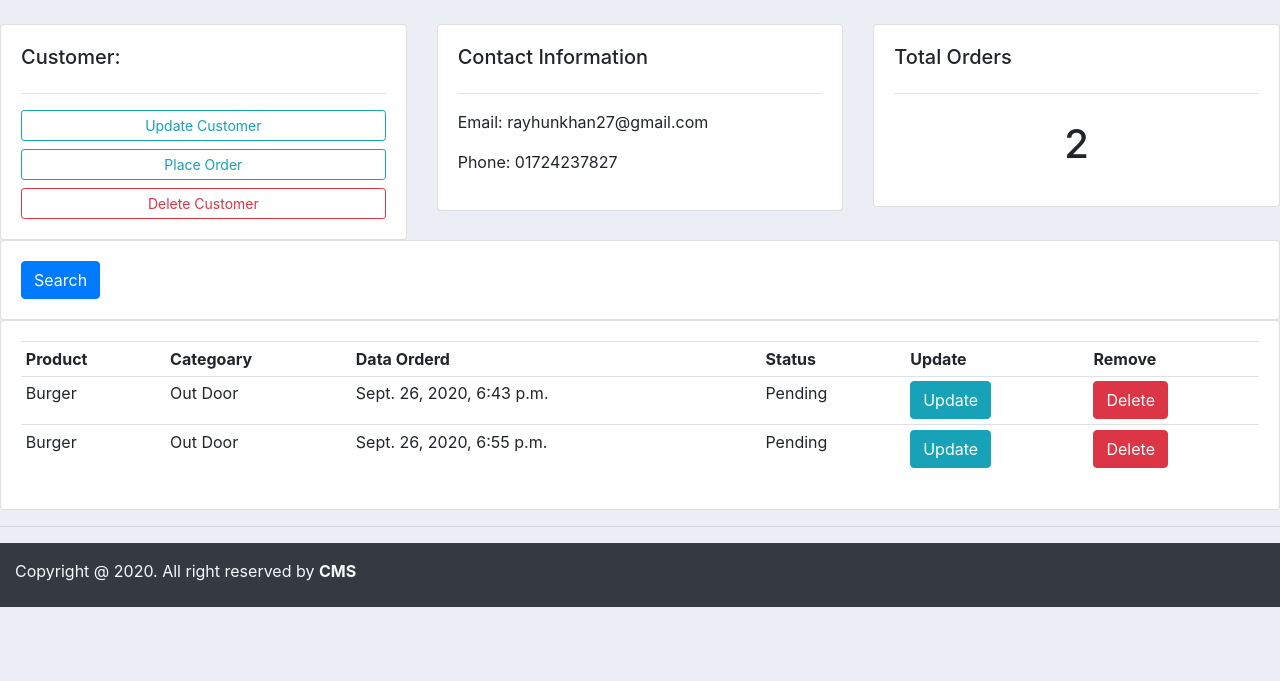
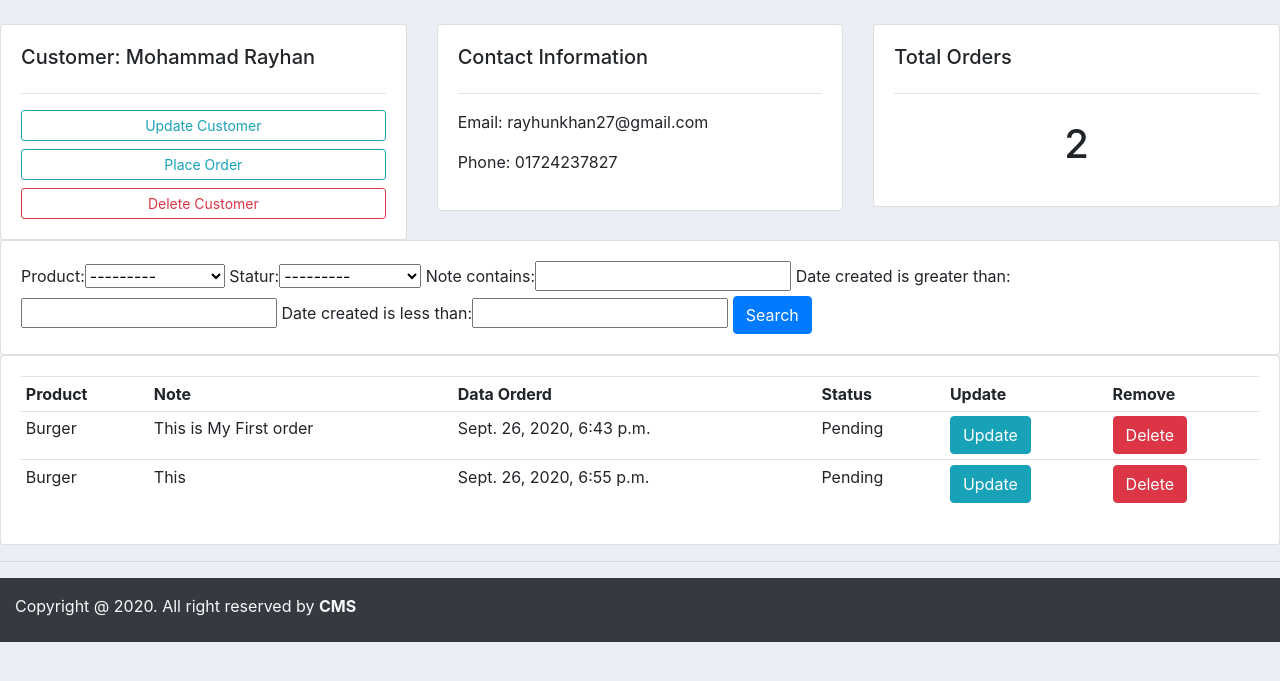
Before and after one commit to Rayhun/Customer-Management, a Django app: page /customer/6 in a window 1280 px wide. Shown: the part 66-747 px from the top of the page. Run offline with Django 3.2, Linux system fonts and the light colour scheme; data comes from the database, SQL or seed files in the repository; both versions use the stored data as it was after the commit; some libraries are stand-ins or nearby versions.

Commit message:
Customer order filter

```diff
--- a/project/CMS/CMS/settings.py
+++ b/project/CMS/CMS/settings.py
@@ -37,7 +37,8 @@
     'django.contrib.sessions',
     'django.contrib.messages',
     'django.contrib.staticfiles',
-
+    #  Filter
+    'django_filters',
     #  Install app
     'accounts',
 ]
--- /dev/null
+++ b/project/CMS/accounts/filter.py
@@ -0,0 +1,13 @@
+import django_filters
+
+from django_filters import DateFilter, CharFilter
+from .models import *
+
+class OrderFilter(django_filters.FilterSet):
+    start_date = DateFilter(field_name="date_created", lookup_expr="gt")
+    end_date = DateFilter(field_name="date_created", lookup_expr="lt")
+    note = CharFilter(field_name="note", lookup_expr="icontains") # ignore case sensitive "icontains"
+    class Meta:
+        model = Order
+        fields = '__all__'
+        exclude = ['customer' , 'date_created']
--- a/project/CMS/accounts/models.py
+++ b/project/CMS/accounts/models.py
@@ -45,6 +45,7 @@
     Product = models.ForeignKey(Product, null=True, on_delete=models.SET_NULL)
     date_created = models.DateTimeField(auto_now_add=True, null=True)
     statur = models.CharField(max_length=200, null=True, choices=STATUS)
+    note = models.CharField(max_length=200, null=True)
 
     def __str__(self):
         return str(self.customer)
--- a/project/CMS/accounts/templates/accounts/customer.html
+++ b/project/CMS/accounts/templates/accounts/customer.html
@@ -6,7 +6,7 @@
     <div class="row">
         <div class="col-md">
             <div class="card card-body">
-                <h5>Customer:</h5>
+                <h5>Customer: {{ customer.name }} </h5>
                 <hr>
                 <a class="btn btn-outline-info btn-sm btn-block" href="#">Update Customer</a>
                 <a class="btn btn-outline-info btn-sm btn-block" href="{% url 'create_order' customer.pk %}">Place Order</a>
@@ -33,6 +33,9 @@
         <div class="col">
             <div class="card card-body">
                 <form method="get">
+
+                    {{ myFilter.form }}
+
                     <button class="btn btn-primary" type="submit">Search</button>
                 </form>
             </div>
@@ -44,7 +47,7 @@
                 <table class="table table-sm">
                     <tr>
                         <th>Product</th>
-                        <th>Categoary</th>
+                        <th>Note</th>
                         <th>Data Orderd</th>
                         <th>Status</th>
                         <th>Update</th>
@@ -53,7 +56,7 @@
                     {% for order in orders %}
                     <tr>
                         <td>{{ order.Product }}</td>
-                        <td>{{ order.Product.catagory }}</td>
+                        <td>{{ order.note }}</td>
                         <td>{{ order.date_created }}</td>
                         <td>{{ order.statur }}</td>
                         <td><a class="btn btn-md btn-info" href="{% url 'update_order' order.pk %}">Update</a></td>
--- a/project/CMS/accounts/views.py
+++ b/project/CMS/accounts/views.py
@@ -4,6 +4,7 @@
 # Create your views here.
 from .models import *
 from .form import OrderForm
+from .filter import OrderFilter
 
 
 
@@ -38,10 +39,15 @@
     customer = Customer.objects.get(pk=pk)
     orders = customer.order_set.all()
     orders_count = orders.count()
+
+    myFilter = OrderFilter(request.GET, queryset=orders)
+    orders = myFilter.qs
+
     context = {
         'customer':customer,
         'orders':orders,
-        'orders_count':orders_count
+        'orders_count':orders_count,
+        'myFilter':myFilter,
     }
     return render(request, 'accounts/customer.html',context)
 
```
Also changed, not shown: project/CMS/accounts/migrations/0007_auto_20200927_0032.py (added), project/CMS/db.sqlite3.
